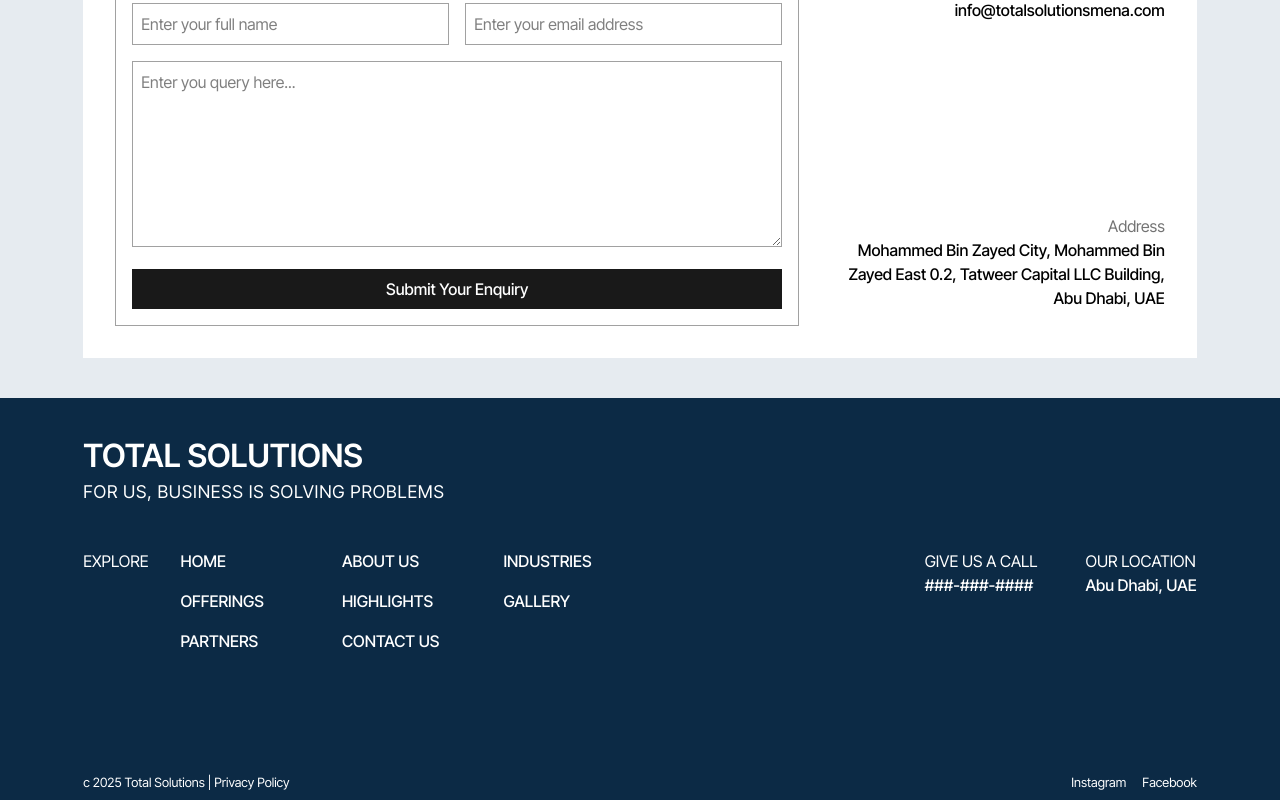
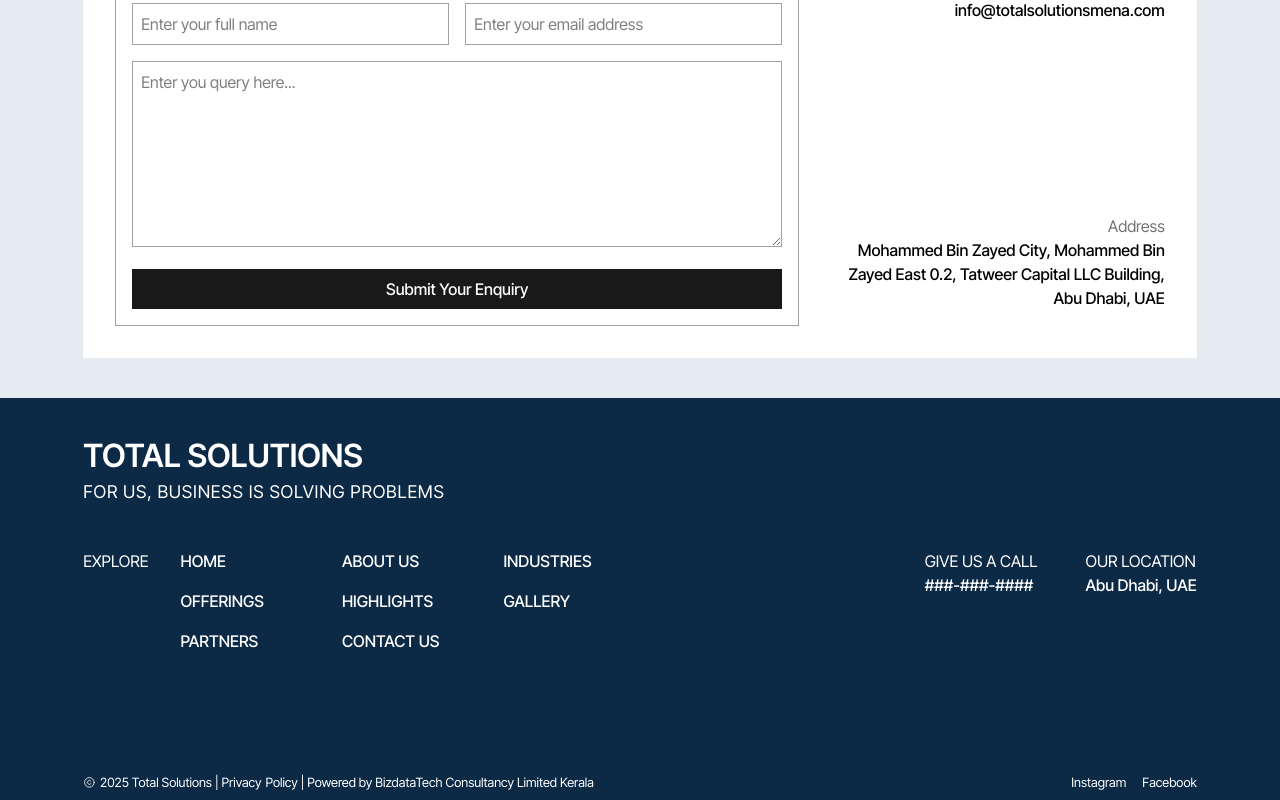
Before and after one commit to muhammedaslammm/eminenz, a Next.js app in the folder frontend/: page / in a window 1280 px wide. Shown: the part 4896-5696 px from the top of the page. Built offline with nearby package versions, Linux system fonts and the light colour scheme.

Commit message:
powered by added bcl 30/6-12:18pm

```diff
--- a/frontend/components/Footer.jsx
+++ b/frontend/components/Footer.jsx
@@ -7,12 +7,14 @@
   copyright,
   media,
 } from "@/data/footerdata";
+import { Copyright } from "phosphor-react";
 import { usePathname } from "next/navigation";
 
 const Footer = () => {
   const home = usePathname() === "/";
   const color = home ? "rgb(12, 42, 69)" : "rgb(23, 23, 23)"; //rgba(188,213,227)
   const text_color = home ? "#ffffff" : "#ffffff";
+  const current_year = new Date().getFullYear();
   return (
     <footer
       className="pt-5 lg:pt-10 pb-1 lg:pb-2"
@@ -74,7 +76,12 @@
           className="flex flex-col md:flex-row md:justify-between items-center text-[.7rem] lg:text-[.8rem]"
           style={{ color: text_color }}
         >
-          <div>{copyright}</div>
+          <div className="flex gap-1 items-center">
+            <Copyright color="white" /> {current_year} Total Solutions | Privacy
+            <a href="https://bizdatatech.com/" target="_blank">
+              Policy | Powered by BizdataTech Consultancy Limited Kerala
+            </a>
+          </div>
           <ul className="flex gap-4">
             {media.map((m) => (
               <li key={m.id}>{m.label}</li>
```
